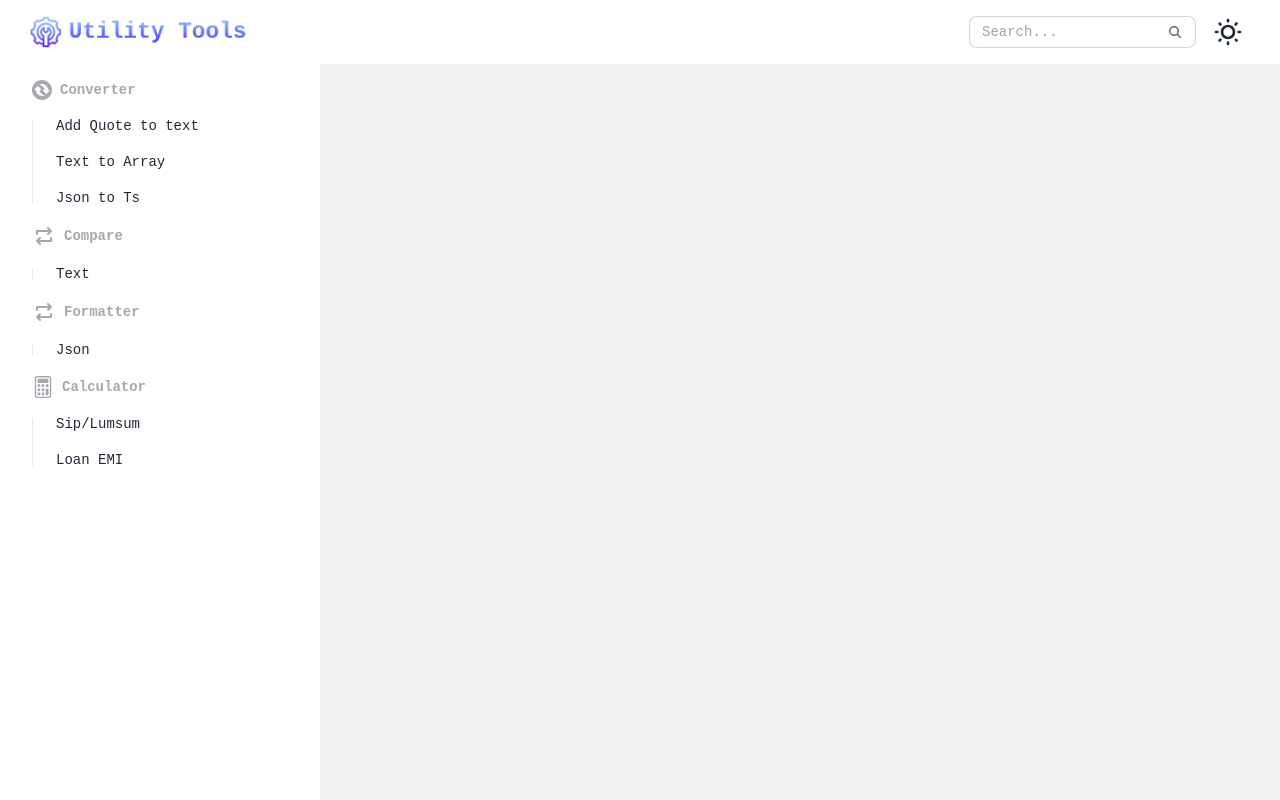
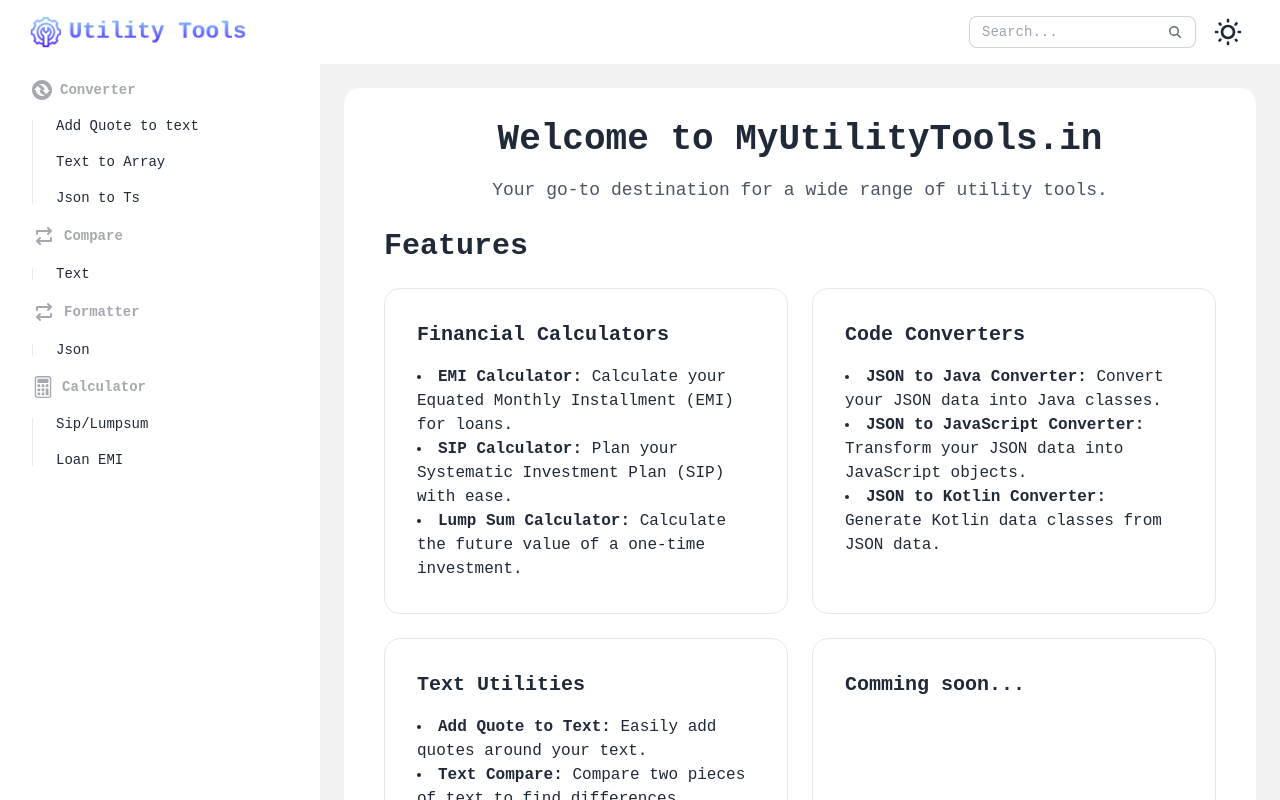
Before and after one commit to BarboolRahhi/my-utility-tools, a React (Vite) app: page / in a window 1280 px wide. Built offline with nearby package versions, Linux system fonts and the light colour scheme; a web font is replaced by a local one.

Commit message:
added home page and readme file

```diff
--- a/src/config.tsx
+++ b/src/config.tsx
@@ -6,6 +6,7 @@ import TextToArray from "./pages/TextToArray";
 import SipCalculator from "./pages/SipCalculator";
 import EmiCalculator from "./pages/EmiCalculator";
 import JsonToTsConverter from "./pages/JsonToTsConverter";
+import HomePage from "./pages/HomePage";
 
 type SectionItem = {
   name: string;
@@ -110,7 +111,7 @@ export const sideMenuConfig: SideMenuConfig = {
       sectionName: "Calculator",
       sectionItems: [
         {
-          name: "Sip/Lumsum",
+          name: "Sip/Lumpsum",
           link: "/sip-calculator",
           component: <SipCalculator />,
         },
@@ -130,8 +131,13 @@ export const sideMenuConfig: SideMenuConfig = {
   ],
 };
 
-export const sideBarRoutes: RouteObject[] = sideMenuConfig.sideSections
+const routes: RouteObject[] = sideMenuConfig.sideSections
   .flatMap((section) => section.sectionItems)
   .map((item) => {
     return { path: item.link, element: item.component };
   });
+
+export const sideBarRoutes: RouteObject[] = [
+  { path: "/", element: <HomePage /> },
+  ...routes,
+];
--- /dev/null
+++ b/src/pages/HomePage.tsx
@@ -0,0 +1,138 @@
+import MainContainer from "../components/MainContainer";
+
+const features = [
+  {
+    title: "Financial Calculators",
+    items: [
+      {
+        name: "EMI Calculator",
+        description:
+          "Calculate your Equated Monthly Installment (EMI) for loans.",
+      },
+      {
+        name: "SIP Calculator",
+        description: "Plan your Systematic Investment Plan (SIP) with ease.",
+      },
+      {
+        name: "Lump Sum Calculator",
+        description: "Calculate the future value of a one-time investment.",
+      },
+    ],
+  },
+  {
+    title: "Code Converters",
+    items: [
+      {
+        name: "JSON to Java Converter",
+        description: "Convert your JSON data into Java classes.",
+      },
+      {
+        name: "JSON to JavaScript Converter",
+        description: "Transform your JSON data into JavaScript objects.",
+      },
+      {
+        name: "JSON to Kotlin Converter",
+        description: "Generate Kotlin data classes from JSON data.",
+      },
+    ],
+  },
+  {
+    title: "Text Utilities",
+    items: [
+      {
+        name: "Add Quote to Text",
+        description: "Easily add quotes around your text.",
+      },
+      {
+        name: "Text Compare",
+        description: "Compare two pieces of text to find differences.",
+      },
+      {
+        name: "JSON Formatter",
+        description: "Format and beautify your JSON data.",
+      },
+    ],
+  },
+  {
+    title: "Comming soon...",
+    items: [],
+  },
+];
+
+const HomePage = () => {
+  return (
+    <MainContainer className="min-h-screen lg:py-8">
+      <div className="container mx-auto lg:px-4">
+        {/* Header */}
+        <header className="text-center mb-6">
+          <h1 className="text-2xl lg:text-4xl font-bold">
+            Welcome to MyUtilityTools.in
+          </h1>
+          <p className="mt-4 text-lg text-gray-600">
+            Your go-to destination for a wide range of utility tools.
+          </p>
+        </header>
+
+        {/* Features Section */}
+        <section>
+          <h2 className="text-3xl font-semibold  mb-6">Features</h2>
+          <div className="grid grid-cols-1 md:grid-cols-2 gap-6">
+            {features.map(({ title, items }) => (
+              <div className="card border" key={title}>
+                <div className="card-body">
+                  <h3 className="card-title text-xl">{title}</h3>
+                  <ul className="list-disc list-inside mt-2">
+                    {items.map(({ name, description }) => (
+                      <li key={name}>
+                        <strong>{name}:</strong> {description}
+                      </li>
+                    ))}
+                  </ul>
+                </div>
+              </div>
+            ))}
+          </div>
+        </section>
+
+        {/* Footer */}
+        <footer className="card mt-6 py-4 text-center border">
+          <p>Made by Rahhi Barbool</p>
+          <div className="flex justify-center mt-2">
+            <a
+              href="https://www.linkedin.com/in/rahhibarbool"
+              className="text-blue-400 mx-2"
+              target="_blank"
+              rel="noopener noreferrer"
+            >
+              <svg
+                className="w-5 h-5"
+                xmlns="http://www.w3.org/2000/svg"
+                fill="currentColor"
+                viewBox="0 0 24 24"
+              >
+                <path d="M22.23 0H1.77C.79 0 0 .77 0 1.73v20.54C0 23.23.79 24 1.77 24h20.46C23.21 24 24 23.23 24 22.27V1.73C24 .77 23.21 0 22.23 0zM7.08 20.45H3.56V9h3.52v11.45zm-1.76-13c-1.14 0-2.08-.93-2.08-2.08s.93-2.08 2.08-2.08c1.14 0 2.08.93 2.08 2.08s-.93 2.08-2.08 2.08zM20.45 20.45h-3.52v-5.57c0-1.33-.03-3.04-1.85-3.04-1.85 0-2.14 1.44-2.14 2.94v5.67H9.42V9h3.38v1.56h.05c.47-.89 1.61-1.85 3.32-1.85 3.55 0 4.2 2.34 4.2 5.38v6.35z" />
+              </svg>
+            </a>
+            <a
+              href="https://github.com/BarboolRahhi"
+              className="text-gray-400 mx-2"
+              target="_blank"
+              rel="noopener noreferrer"
+            >
+              <svg
+                className="w-5 h-5"
+                xmlns="http://www.w3.org/2000/svg"
+                fill="currentColor"
+                viewBox="0 0 24 24"
+              >
+                <path d="M12 .5C5.37.5 0 5.87 0 12.5c0 5.3 3.44 9.8 8.21 11.39.6.11.82-.26.82-.58v-2.17c-3.34.72-4.04-1.61-4.04-1.61-.55-1.4-1.35-1.77-1.35-1.77-1.1-.75.08-.74.08-.74 1.21.08 1.85 1.25 1.85 1.25 1.08 1.84 2.84 1.31 3.53 1 .11-.78.42-1.31.76-1.61-2.67-.3-5.47-1.33-5.47-5.93 0-1.31.47-2.39 1.24-3.23-.12-.3-.54-1.52.12-3.18 0 0 1.01-.32 3.3 1.23.96-.27 1.99-.4 3.01-.41 1.02.01 2.05.14 3.01.41 2.28-1.55 3.3-1.23 3.3-1.23.66 1.66.24 2.88.12 3.18.77.84 1.24 1.92 1.24 3.23 0 4.61-2.81 5.63-5.49 5.92.43.38.81 1.12.81 2.26v3.36c0 .32.22.7.82.58A12.504 12.504 0 0024 12.5c0-6.63-5.37-12-12-12z" />
+              </svg>
+            </a>
+          </div>
+        </footer>
+      </div>
+    </MainContainer>
+  );
+};
+
+export default HomePage;
```
Also changed, not shown: 1 other file (tests, documents, lock files or other folders).
